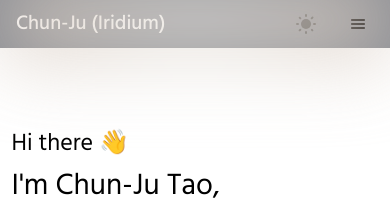
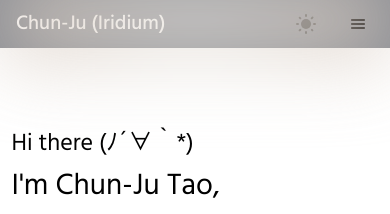
Before and after one commit to iridiumtao/iridiumtao.github.io, a Next.js app: page / in a window 390 px wide. Shown: the top 214 px of the page. Built offline with nearby package versions, Linux system fonts and the light colour scheme.

Commit message:
Fixed mobile menu close animation not appearing. Changed Home emoji to kaomoji

```diff
--- a/components/Header/index.js
+++ b/components/Header/index.js
@@ -57,7 +57,7 @@ const Header = ({ handleProjectScroll, handleWorkScroll, handleAboutScroll, isHo
   // Mobile Menu
   const MobileMenu = () => (
     <Popover className="block tablet:hidden fixed top-0 left-0 right-0 z-50 bg-opacity-50">
-      {({ open }) => (
+      {({ open, close }) => (
         <>
           <div className={`
             flex items-center justify-between px-4 py-1
@@ -133,12 +133,17 @@ const Header = ({ handleProjectScroll, handleWorkScroll, handleAboutScroll, isHo
                     <Button
                       key={index}
                       {...item}
+                      // * uncomment these lines to enable auto close menu *
+                      // onClick={() => {
+                      //   close(); // close the menu
+                      //   item.onClick && item.onClick(); // scroll to the section when it's a scroll button
+                      // }}
                       className={`
                       w-full text-center py-3 px-4 rounded-xl
                       ${theme === "dark"
-                        ? "hover:bg-white/10"
-                        : "hover:bg-black/10"
-                      }
+                                      ? "hover:bg-white/10"
+                                      : "hover:bg-black/10"
+                                    }
                       transition-colors duration-200
                       text-lg font-medium
                     `}
--- a/data/portfolio.json
+++ b/data/portfolio.json
@@ -1,6 +1,6 @@
 {
   "name": "Chun-Ju (Iridium)",
-  "headerTaglineOne": "Hi there 👋",
+  "headerTaglineOne": "Hi there (ﾉ´∀｀*)",
   "headerTaglineTwo": "I'm Chun-Ju Tao,",
   "headerTaglineThree": "Computer Engineering MS student at NYU",
   "headerTaglineFour": "Passionate about creating innovative and scalable solutions",
--- a/pages/index.js
+++ b/pages/index.js
@@ -34,7 +34,6 @@ export default function Home() {
   const [mounted, setMounted] = useState(false);
   const [rowHeights, setRowHeights] = useState([]);
   const {theme} = useTheme();
-  const [currentScrollPosition, setCurrentScrollPosition] = useState(0);
 
   useIsomorphicLayoutEffect(() => {
     setMounted(true);
@@ -62,7 +61,6 @@ export default function Home() {
   const handleScroll = (ref) => {
     if (typeof window !== 'undefined' && ref.current) {
       const targetPosition = ref.current.offsetTop;
-      setCurrentScrollPosition(targetPosition);
       window.scrollTo({
         top: targetPosition,
         left: 0,
```
